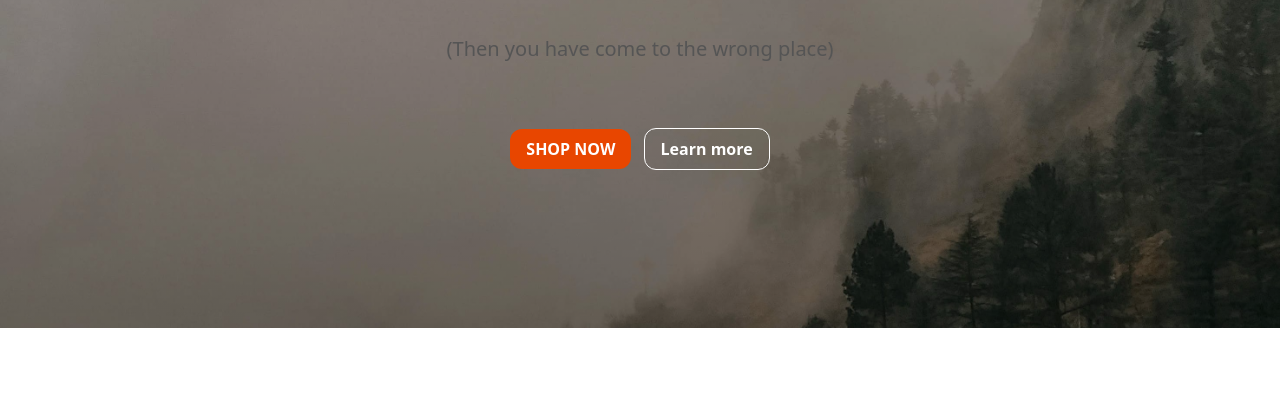
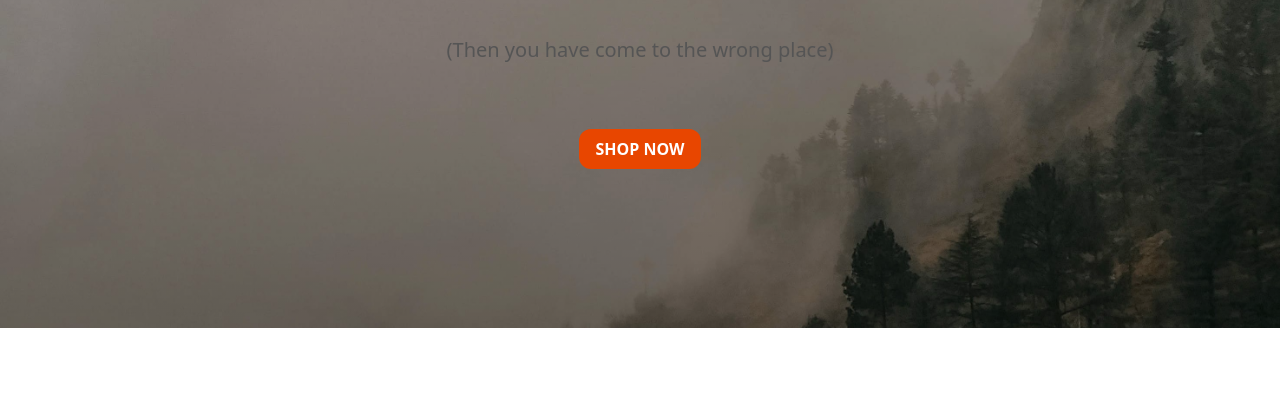
Before and after one commit to Denise-Cramer/html-css-denisecramer, a plain HTML site: page index.html in a window 1280 px wide. Shown: the part 325-722 px from the top of the page. Drawn offline with Linux system fonts and the light colour scheme.

Commit message:
Update index.html
Remove Learn more cta from hero section

```diff
--- a/index.html
+++ b/index.html
@@ -33,7 +33,6 @@
             <p class="lead">(Then you have come to the wrong place)</p>
             <p class="hero__cta">
                 <a class="button button--cta" href="products.html">SHOP NOW</a>
-                <a class="button button--ghost" href="products.html">Learn more</a>
             </p>
         </div>
             </div>
```
